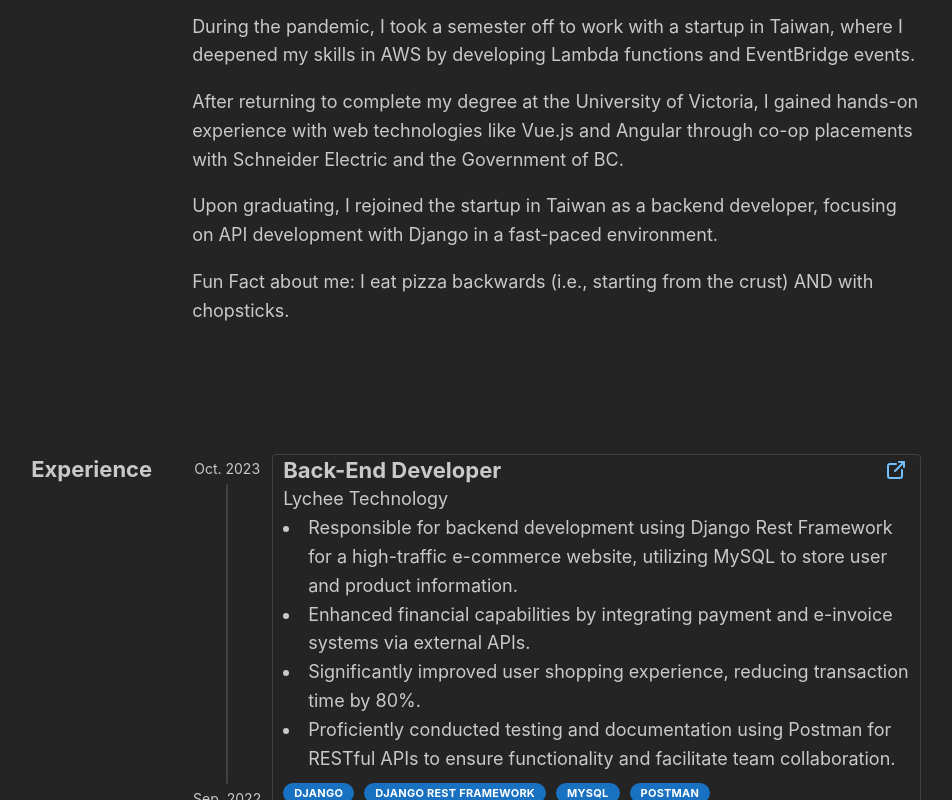
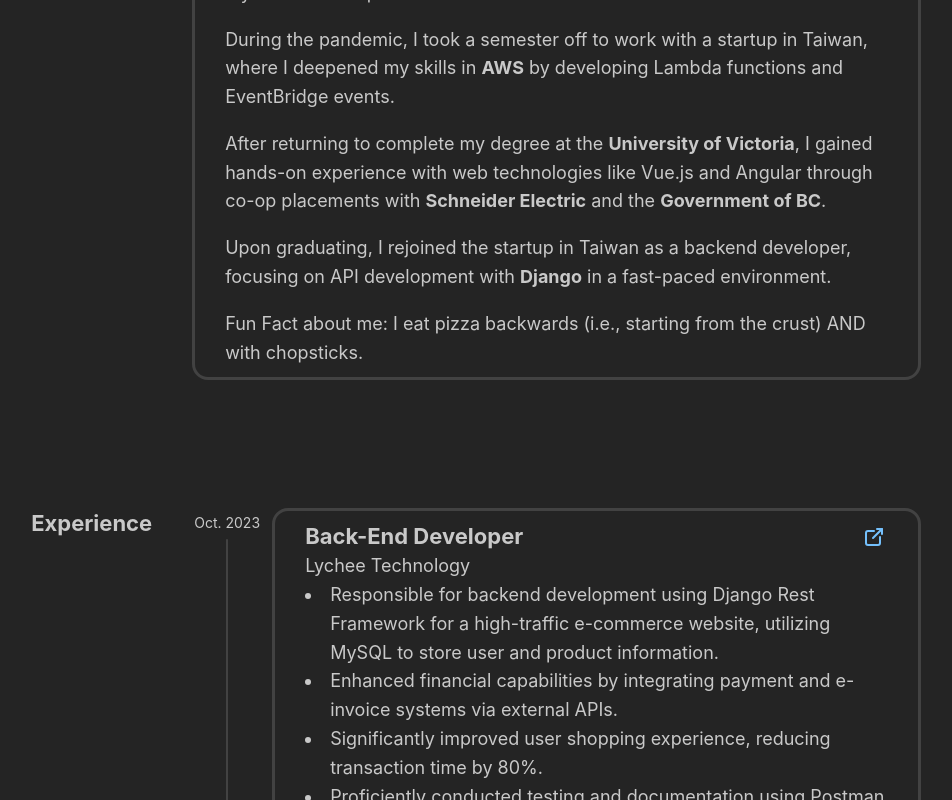
Before and after one commit to garyfan1/my_first_react, a React (Vite) app: page / in a window 1280 px wide. Shown: the part 1000-1800 px from the top of the page, without its empty margins (164-1116 px from the left). Built offline with nearby package versions, Linux system fonts and the light colour scheme.

Commit message:
add bold texts, change myPaper padding

```diff
--- a/src/components/myPaper.tsx
+++ b/src/components/myPaper.tsx
@@ -12,9 +12,10 @@
   return (
     <Paper
       ref={ref}
-      px={10}
-      radius="sm"
-      style={{ transition: "box-shadow 0.5s" }}
+      py={10}
+      px={30}
+      radius="lg"
+      style={{ transition: "box-shadow 0.5s", borderWidth: "3px"}}
       withBorder
       shadow={hovered ? "xl" : ""}
       {...props}
--- a/src/sections/aboutMe.tsx
+++ b/src/sections/aboutMe.tsx
@@ -1,5 +1,6 @@
 import { Container, Grid, Text, Title } from "@mantine/core";
 import { forwardRef } from "react";
+import MyPaper from "../components/myPaper";
 
 const AboutMe = forwardRef<HTMLHeadingElement>((_, aboutMeRef) => {
   return (
@@ -12,6 +13,7 @@
             </Title>
           </Grid.Col>
           <Grid.Col pl={18} span={10}>
+            <MyPaper>
             <Text>
               I initially planned to major in civil engineering, but while
               taking an elective course in C++, I developed a strong interest in
@@ -19,24 +21,25 @@
             </Text>
             <Text mt={18}>
               During the pandemic, I took a semester off to work with a startup
-              in Taiwan, where I deepened my skills in AWS by developing Lambda
+              in Taiwan, where I deepened my skills in <b>AWS</b> by developing Lambda
               functions and EventBridge events.
             </Text>
             <Text mt={18}>
-              After returning to complete my degree at the University of
-              Victoria, I gained hands-on experience with web technologies like
-              Vue.js and Angular through co-op placements with Schneider
-              Electric and the Government of BC.
+              After returning to complete my degree at the <b>University of
+              Victoria</b>, I gained hands-on experience with web technologies like
+              Vue.js and Angular through co-op placements with <b>Schneider
+              Electric</b> and the <b>Government of BC</b>.
             </Text>
             <Text mt={18}>
               Upon graduating, I rejoined the startup in Taiwan as a backend
-              developer, focusing on API development with Django in a fast-paced
+              developer, focusing on API development with <b>Django</b> in a fast-paced
               environment.
             </Text>
             <Text mt={18}>
               Fun Fact about me: I eat pizza backwards (i.e., starting from the
               crust) AND with chopsticks.
             </Text>
+            </MyPaper>
           </Grid.Col>
         </Grid>
       </Container>
```
Also changed, not shown: src/header.tsx (+9 -3 lines).
